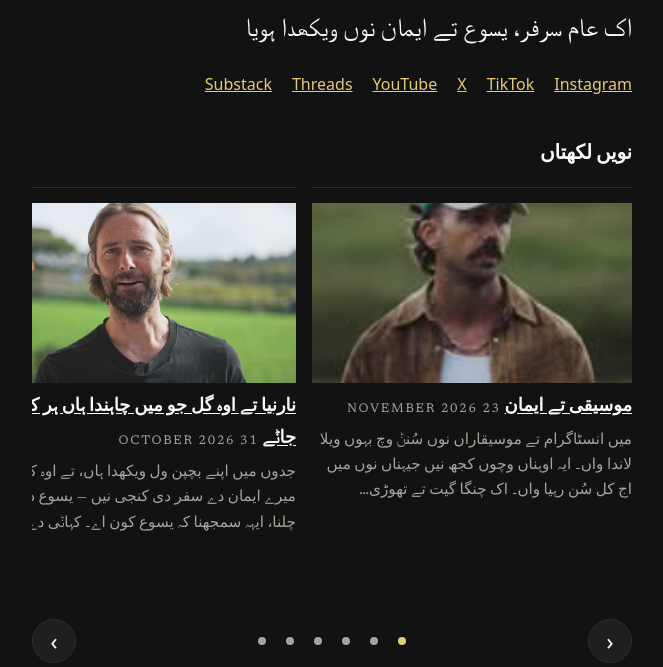
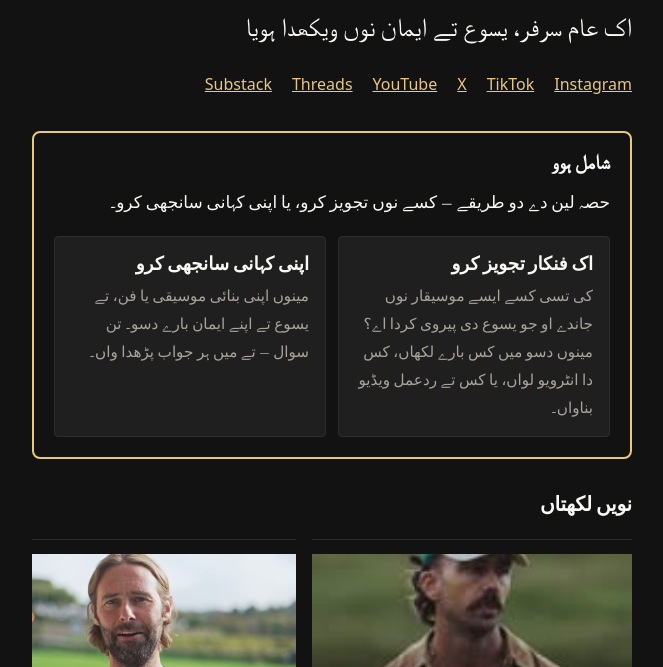
Before and after one commit to streamjonathan/jonathanmccallum-pnb, an Eleventy site: page index.njk in a window 1280 px wide. Shown: the part 133-800 px from the top of the page, without its empty margins (308-971 px from the left). Built offline with nearby package versions, Linux system fonts and the light colour scheme; Eleventy itself is replaced by a stand-in of ours; files that its build step writes are made by us from their sources; files whose address does not match are found by name.

Commit message:
Get involved box (translated), linking to the main site's Suggest and Share pages
The two cards link to https://jonathanmccallum.com/suggest-an-artist/ and
https://jonathanmccallum.com/share-your-story/ — this language site has no
suggest/share pages of its own, and the Worker's session cookie is host-only
for jonathanmccallum.com (no CORS for cross-origin API calls), so sign-in and
the forms cannot run on a jonathanmccallum-<code>.pages.dev origin.
Deployment waits on the Cloudflare 20-project cap / clubhousejonathan token.

```diff
--- /dev/null
+++ b/_includes/get-involved.njk
@@ -0,0 +1,14 @@
+<section class="get-involved" aria-labelledby="get-involved-heading">
+  <h2 id="get-involved-heading">شامل ہوو</h2>
+  <p>حصہ لین دے دو طریقے — کسے نوں تجویز کرو، یا اپنی کہانی سانجھی کرو۔</p>
+  <div class="get-involved__cards">
+    <a class="get-involved__card" href="https://jonathanmccallum.com/suggest-an-artist/">
+      <strong>اک فنکار تجویز کرو</strong>
+      <span>کی تسی کسے ایسے موسیقار نوں جاندے او جو یسوع دی پیروی کردا اے؟ مینوں دسو میں کس بارے لکھاں، کس دا انٹرویو لواں، یا کس تے ردعمل ویڈیو بناواں۔</span>
+    </a>
+    <a class="get-involved__card" href="https://jonathanmccallum.com/share-your-story/">
+      <strong>اپنی کہانی سانجھی کرو</strong>
+      <span>مینوں اپنی بنائی موسیقی یا فن، تے یسوع تے اپنے ایمان بارے دسو۔ تن سوال — تے میں ہر جواب پڑھدا واں۔</span>
+    </a>
+  </div>
+</section>
--- a/_includes/layouts/base.njk
+++ b/_includes/layouts/base.njk
@@ -106,8 +106,8 @@
 </script>
 {% endif %}
 <link rel="alternate" type="application/rss+xml" title="{{ site.title }}" href="/feed/">
-<link rel="preload" href="/css/style.css?v=11" as="style">
-<link rel="stylesheet" href="/css/style.css?v=11">
+<link rel="preload" href="/css/style.css?v=12" as="style">
+<link rel="stylesheet" href="/css/style.css?v=12">
 </head>
 <body>
 <a class="skip-link" href="#main">مواد تے جاؤ</a>
--- a/_includes/layouts/page.njk
+++ b/_includes/layouts/page.njk
@@ -5,3 +5,6 @@ layout: layouts/base.njk
   <h1>{{ title }}</h1>
   {{ content | safe }}
 </article>
+{% if page.url != "/suggest-an-artist/" and page.url != "/share-your-story/" %}
+{% include "get-involved.njk" %}
+{% endif %}
--- a/_includes/layouts/post.njk
+++ b/_includes/layouts/post.njk
@@ -10,6 +10,7 @@ layout: layouts/base.njk
   {{ content | safe }}
   </div>
 </article>
+{% include "get-involved.njk" %}
 {% set prevPost = collections.publishedPosts | getPreviousCollectionItem(page) %}
 {% set nextPost = collections.publishedPosts | getNextCollectionItem(page) %}
 {% if prevPost or nextPost %}
--- a/css/style.css
+++ b/css/style.css
@@ -256,6 +256,32 @@ button[type="submit"] {
 /* Featured carousel: the newest articles in a slow-moving row, same
    scroll-snap pattern as the Watch row. The reader can swipe or scroll
    it by hand; the script below moves it along gently when left alone. */
+/* Get involved: the reader forms, on the main site, in a gold box so they pop out.
+   On this language site the two cards link to jonathanmccallum.com, where
+   sign-in and the forms live (the session cookie is host-only for the main
+   site, so they cannot run here). */
+.get-involved {
+  border: 2px solid var(--link);
+  border-radius: 0.5rem;
+  padding: 1rem 1.25rem 1.25rem;
+  margin: 0 0 1.5rem;
+}
+.get-involved h2 { margin-top: 0; }
+.get-involved__cards { display: flex; flex-wrap: wrap; gap: 0.75rem; margin-top: 0.75rem; }
+.get-involved__card {
+  flex: 1 1 16rem;
+  display: block;
+  padding: 0.75rem 1rem;
+  border: 1px solid var(--line);
+  border-radius: 0.25rem;
+  background: var(--code-bg);
+  color: var(--text);
+  text-decoration: none;
+}
+.get-involved__card:hover { border-color: var(--link); }
+.get-involved__card strong { display: block; font-family: "Fraunces", Georgia, "Iowan Old Style", "Times New Roman", serif; font-size: 1.15rem; margin-bottom: 0.25rem; }
+.get-involved__card span { color: var(--muted); font-size: 0.95rem; }
+
 .featured { margin-top: 1.5rem; }
 .featured-row { display: flex; gap: 1rem; overflow-x: auto; scroll-snap-type: x mandatory; list-style: none; padding: 0 0 0.5rem; margin: 1rem 0; }
 /* The arrows and dots are the navigation now, so the row's own
--- a/index.njk
+++ b/index.njk
@@ -17,6 +17,8 @@ eleventyExcludeFromCollections: true
   <a href="https://www.threads.com/@jonamccallum">Threads</a>
   <a href="https://jonamccallum.substack.com">Substack</a>
 </p>
+
+{% include "get-involved.njk" %}
 
 <section class="featured" data-fade aria-labelledby="featured-heading">
   <h2 id="featured-heading">نویں لکھتاں</h2>
```
